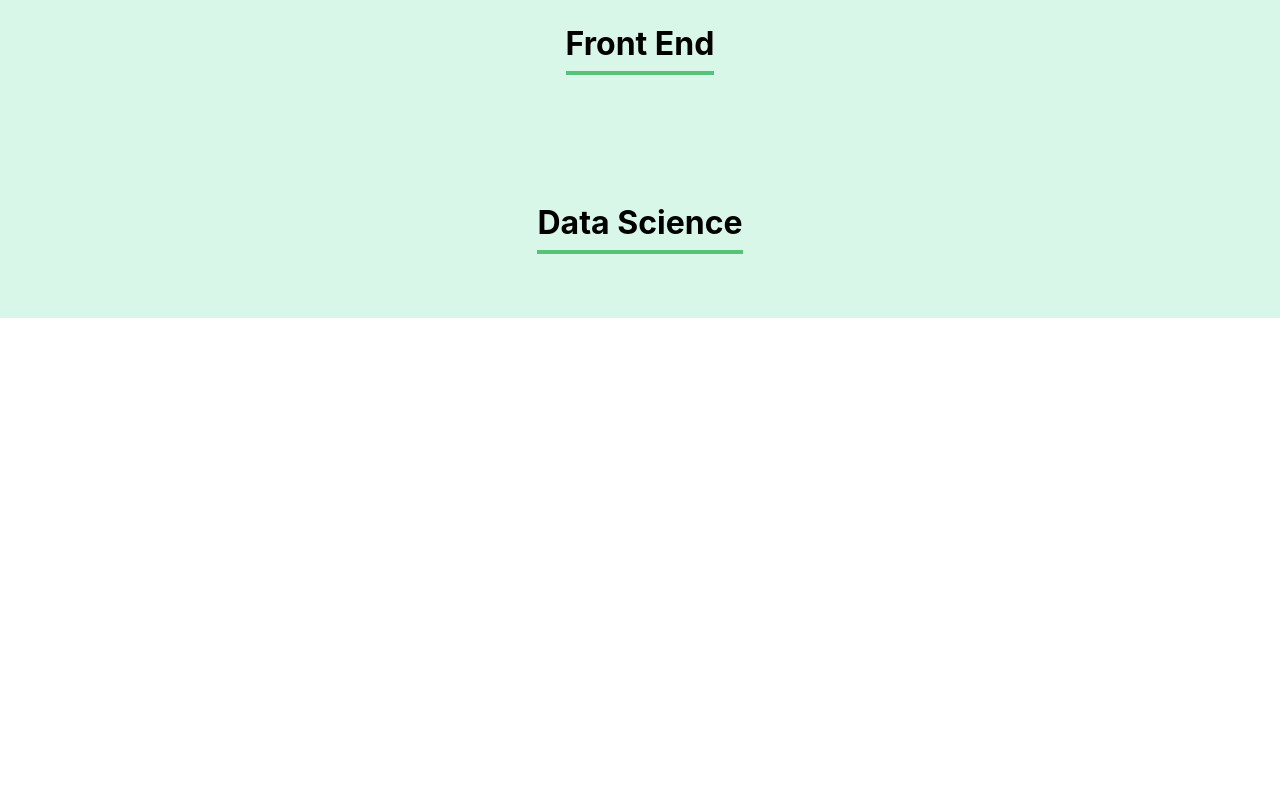
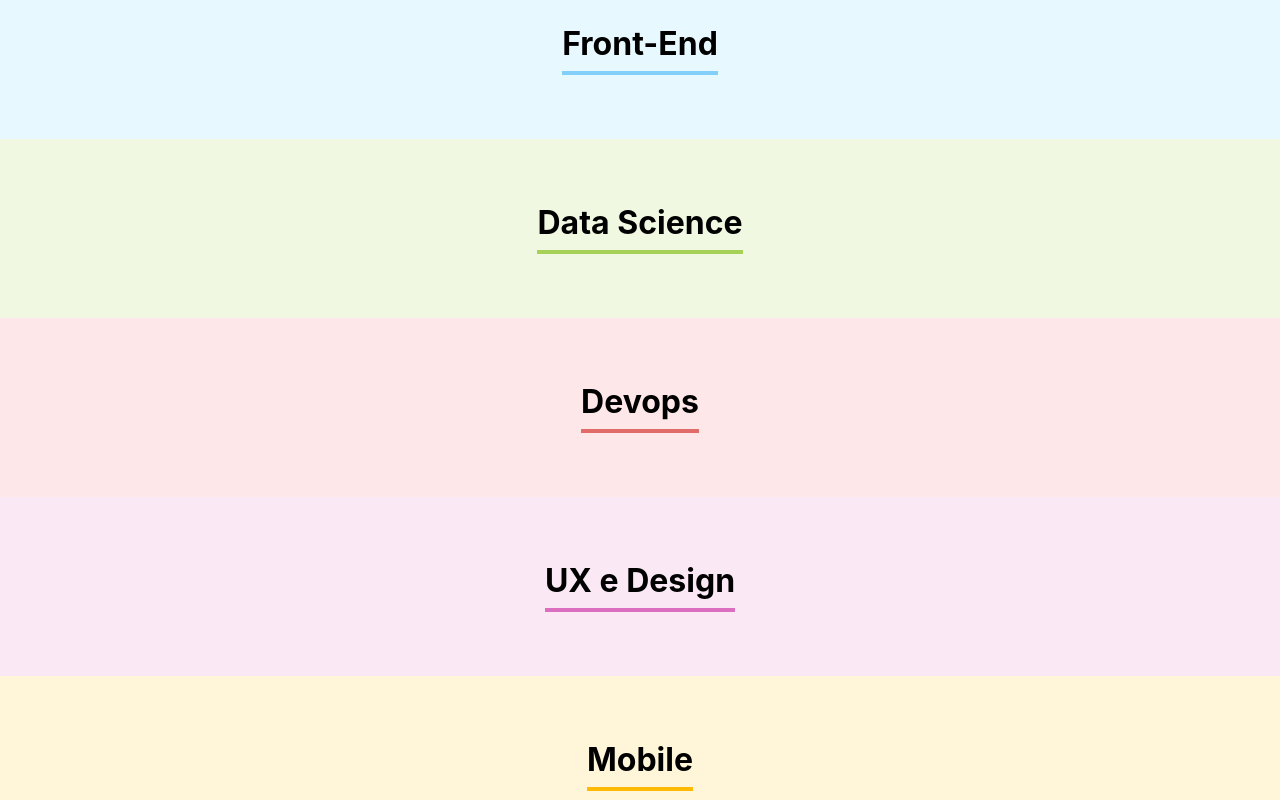
Before and after one commit to joaomorito/react-project-organo, a React (Create React App) app: page / in a window 1280 px wide. Shown: the part 1620-2420 px from the top of the page. Before the commit the page ends 1938 px from the top, so only its background shows below. Built offline with nearby package versions, Linux system fonts and the light colour scheme.

Commit message:
Elevando a lista de Times

```diff
--- a/src/App.js
+++ b/src/App.js
@@ -4,6 +4,44 @@
 import Time from './componentes/Time';
 
 function App() {
+
+  const times = [
+    {
+      nome: 'Programação',
+      corPrimaria: '#57C278',
+      corSecundaria: '#D9F7E9'
+    },
+    {
+      nome: 'Front-End',
+      corPrimaria: '#82CFFA',
+      corSecundaria: '#E8F8FF'
+    },
+    {
+      nome: 'Data Science',
+      corPrimaria: '#A6D157',
+      corSecundaria: '#F0F8E2'
+    },
+    {
+      nome: 'Devops',
+      corPrimaria: '#E06B69',
+      corSecundaria: '#FDE7E8'
+    },
+    {
+      nome: 'UX e Design',
+      corPrimaria: '#DB6EBF',
+      corSecundaria: '#FAE9F5'
+    },
+    {
+      nome: 'Mobile',
+      corPrimaria: '#FFBA05',
+      corSecundaria: '#FFF5D9'
+    },
+    {
+      nome: 'Inovação e Gestão',
+      corPrimaria: '#FF8A29',
+      corSecundaria: '#FFEEDF'
+    }
+  ]
 
   const [colaboradores, setColaboradores] = useState([])
 
@@ -16,9 +54,9 @@
     <div className="App">
       <Banner />
       <Formulario aoColaboradorCadastrado = {colaborador => aoNovoColaboradorAdicionado(colaborador)}/>
-      <Time nome="Programação" />
-      <Time nome="Front End" />
-      <Time nome="Data Science" />
+
+      {times.map(time => <Time key={time.nome} nome={time.nome} corPrimaria={time.corPrimaria} corSecundaria={time.corSecundaria}/>)}
+
     </div>
   );
 }
--- a/src/componentes/Time/Time.css
+++ b/src/componentes/Time/Time.css
@@ -1,12 +1,11 @@
 .time {
     text-align: center;
     padding: 32px;
-    background-color: #D9F7E9;
 }
 
 .time h3 {
     font-size: 32px;
-    border-bottom: 4px solid #57C278;
+    border-bottom: 4px solid;
     display: inline-block;
     padding-bottom: 8px;
 }
--- a/src/componentes/Time/index.js
+++ b/src/componentes/Time/index.js
@@ -1,9 +1,12 @@
 import './Time.css'
 
 const Time = (props) => {
+    const css = { backgroundColor: props.corSecundaria }
+
     return (
-        <section className='time'>
-            <h3>{props.nome}</h3>
+
+        <section className='time' style={css}>
+            <h3 style={ { borderColor: props.corPrimaria } }>{props.nome}</h3>
         </section>
     )
 }
```
